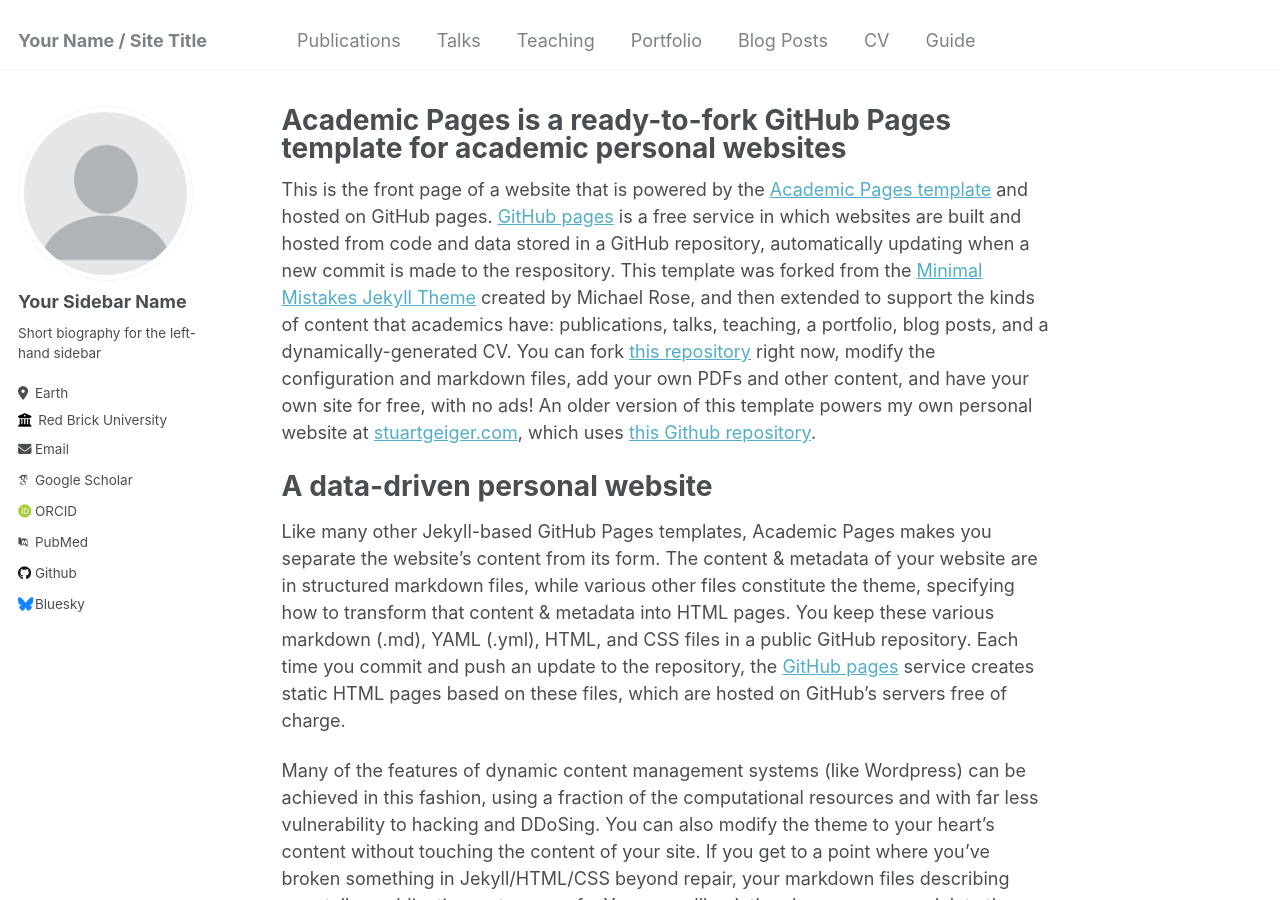
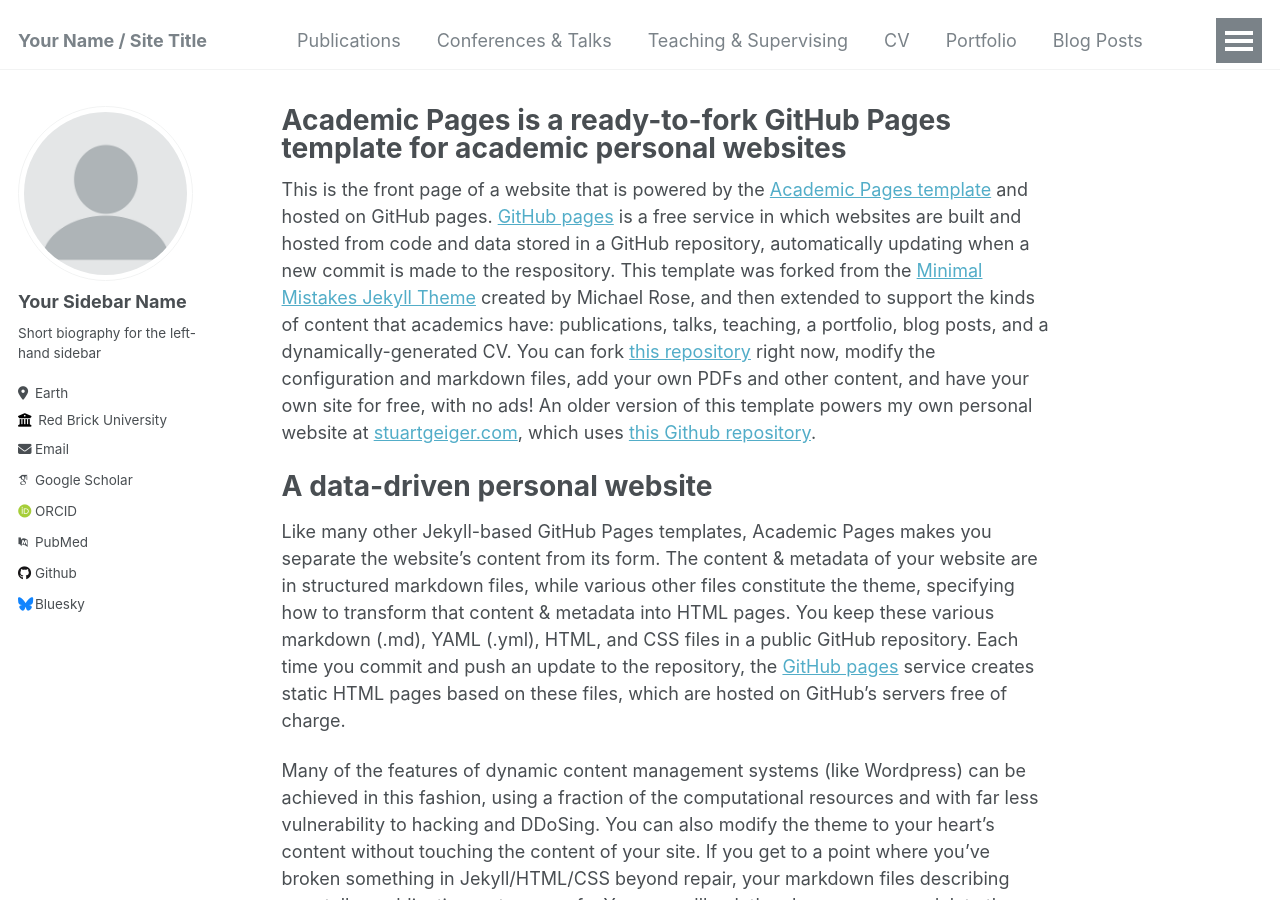
Before and after one commit to edualas/edualas.github.io, a Jekyll site: the page built from _pages/about.md, in a window 1280 px wide and 900 px high. Built offline with Jekyll 4.4.1, drawn with Linux system fonts in a browser that asks for light colours; some web fonts are replaced.

Commit message:
Update navigation.yml

```diff
--- a/_data/navigation.yml
+++ b/_data/navigation.yml
@@ -3,11 +3,14 @@ main:
   - title: "Publications"
     url: /publications/
 
-  - title: "Talks"
+  - title: "Conferences & Talks"
     url: /talks/
 
-  - title: "Teaching"
+  - title: "Teaching & Supervising"
     url: /teaching/
+
+  - title: "CV"
+    url: /cv/
 
   - title: "Portfolio"
     url: /portfolio/
@@ -15,8 +18,5 @@ main:
   - title: "Blog Posts"
     url: /year-archive/
 
-  - title: "CV"
-    url: /cv/
-
   - title: "Guide"
     url: /markdown/
```
